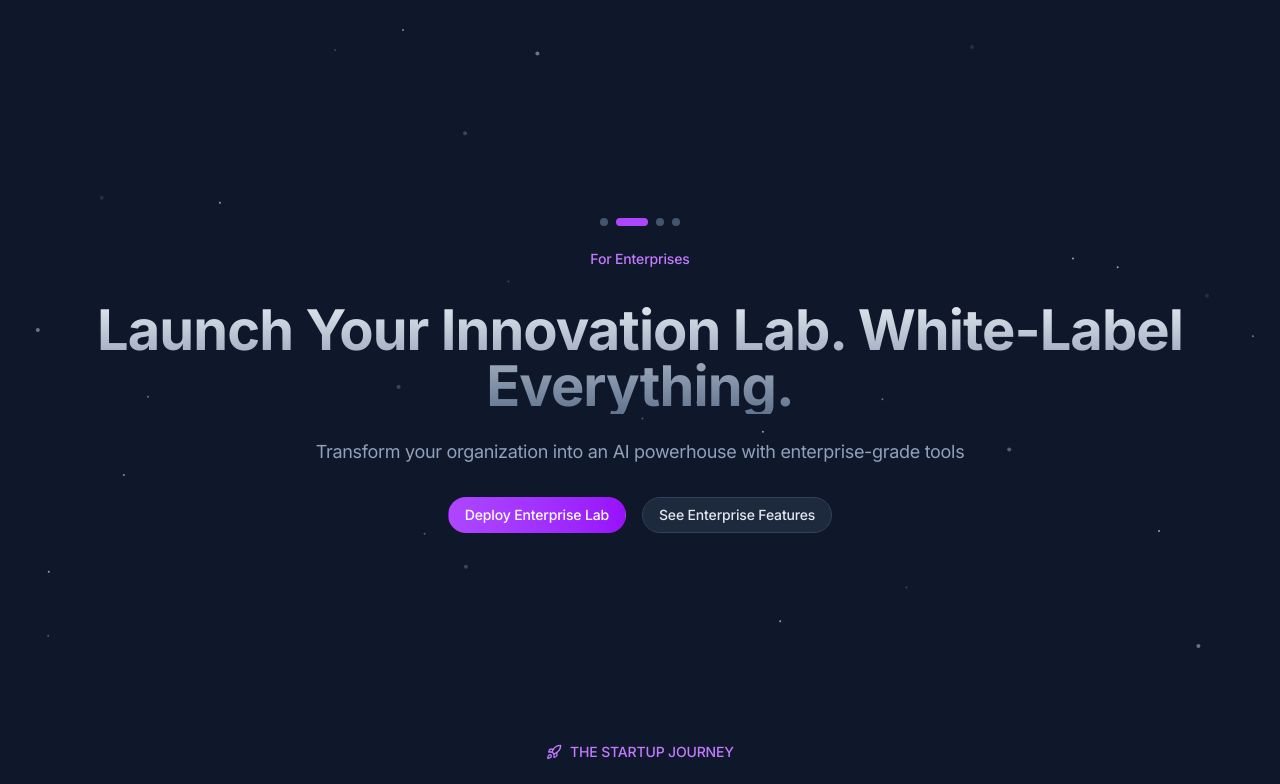
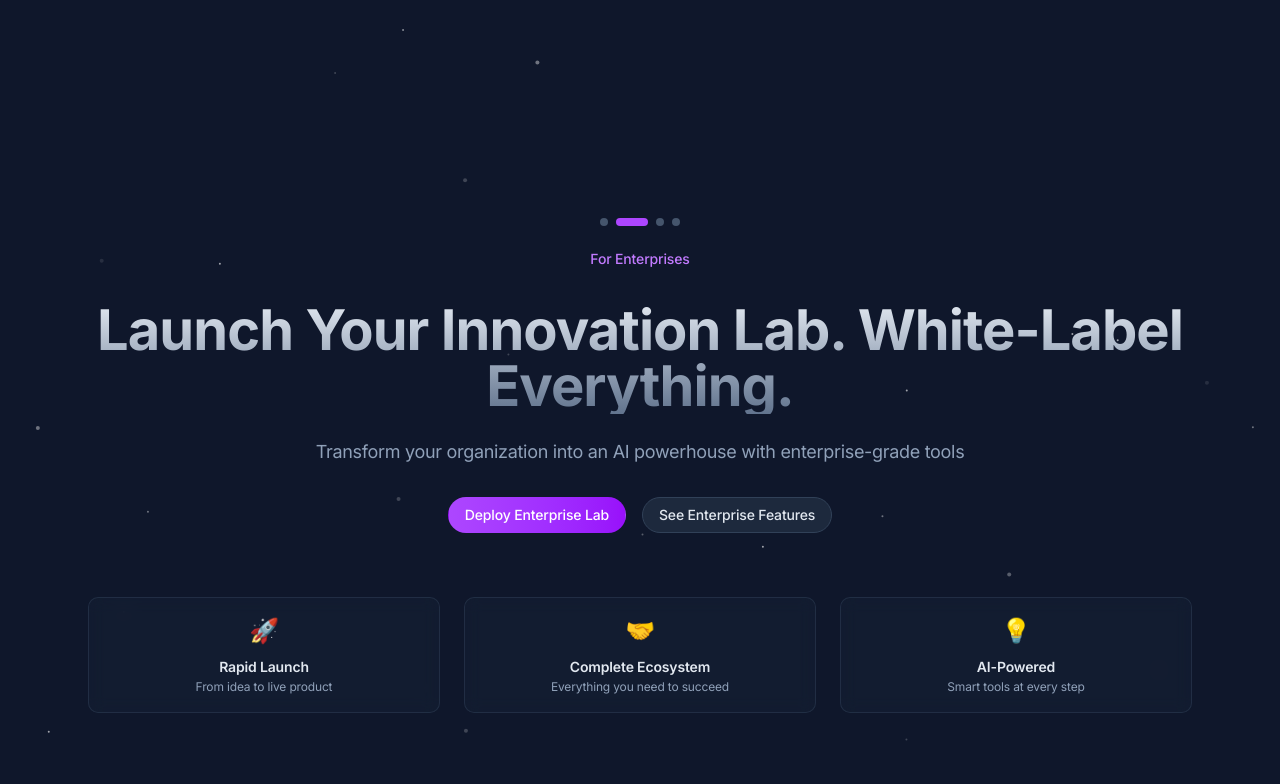
Before and after one commit to buildaistartups/buildaistartups.com, a Next.js app: page / in a window 1280 px wide. Shown: the top 784 px of the page. Built offline with nearby package versions, Linux system fonts and the light colour scheme.

Commit message:
Update Hero.tsx

```diff
--- a/components/home/Hero.tsx
+++ b/components/home/Hero.tsx
@@ -99,6 +99,25 @@ export default function Hero() {
               </Link>
             </div>
           </div>
+
+          {/* Instead, add value props without numbers */}
+          <div className="mt-16 grid md:grid-cols-3 gap-6 text-center">
+            <div className="bg-slate-800/30 backdrop-blur rounded-lg p-4 border border-slate-700/50">
+              <div className="text-2xl mb-2">🚀</div>
+              <div className="text-sm font-semibold text-slate-200">Rapid Launch</div>
+              <div className="text-xs text-slate-400">From idea to live product</div>
+            </div>
+            <div className="bg-slate-800/30 backdrop-blur rounded-lg p-4 border border-slate-700/50">
+              <div className="text-2xl mb-2">🤝</div>
+              <div className="text-sm font-semibold text-slate-200">Complete Ecosystem</div>
+              <div className="text-xs text-slate-400">Everything you need to succeed</div>
+            </div>
+            <div className="bg-slate-800/30 backdrop-blur rounded-lg p-4 border border-slate-700/50">
+              <div className="text-2xl mb-2">💡</div>
+              <div className="text-sm font-semibold text-slate-200">AI-Powered</div>
+              <div className="text-xs text-slate-400">Smart tools at every step</div>
+            </div>
+          </div>
         </div>
       </div>
     </section>
```
